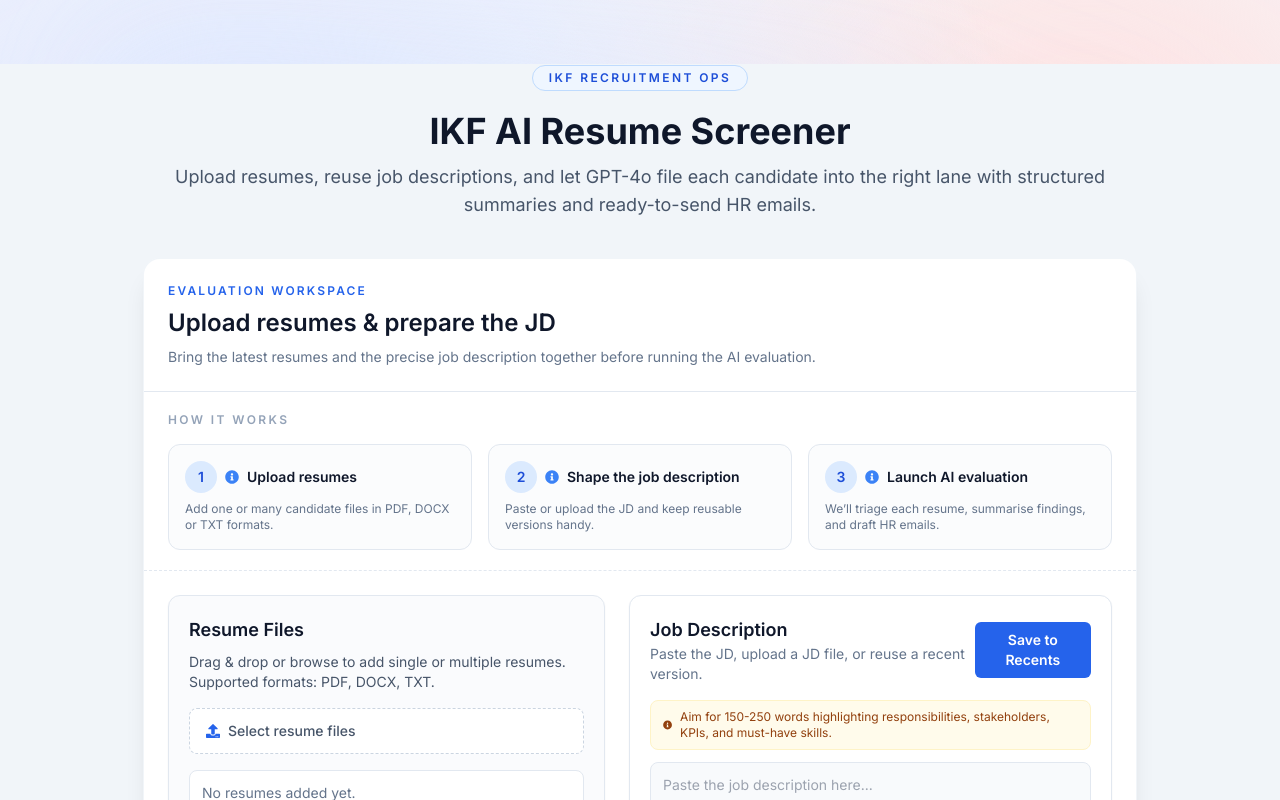
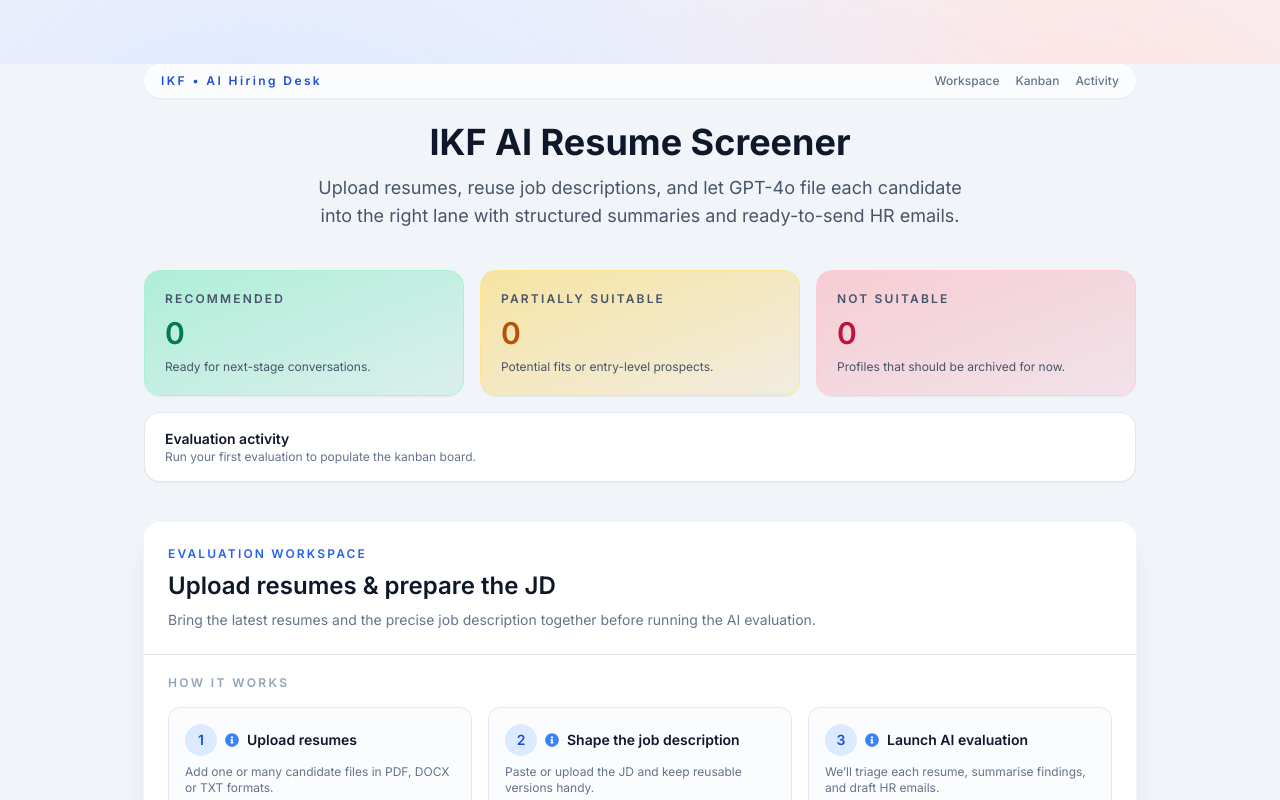
Before and after one commit to surajikf/ikf-ai-resume-screener, a Next.js app: page / in a window 1280 px wide. Shown: the top 800 px of the page. Built offline with nearby package versions, Linux system fonts and the light colour scheme.

Commit message:
feat: add dashboard summary and navigation polish

```diff
--- /dev/null
+++ b/src/components/StatusSummary.jsx
@@ -0,0 +1,53 @@
+const summaryConfig = [
+  {
+    key: "Recommended",
+    title: "Recommended",
+    description: "Ready for next-stage conversations.",
+    accent: "from-emerald-300/50 to-emerald-500/10 text-emerald-700 border-emerald-200",
+  },
+  {
+    key: "Partially Suitable",
+    title: "Partially Suitable",
+    description: "Potential fits or entry-level prospects.",
+    accent: "from-amber-300/50 to-amber-500/10 text-amber-700 border-amber-200",
+  },
+  {
+    key: "Not Suitable",
+    title: "Not Suitable",
+    description: "Profiles that should be archived for now.",
+    accent: "from-rose-300/50 to-rose-500/10 text-rose-700 border-rose-200",
+  },
+];
+
+const StatusSummary = ({ counts, lastEvaluated }) => {
+  return (
+    <section className="grid gap-4 md:grid-cols-[1fr_1fr_1fr]">
+      {summaryConfig.map((item) => (
+        <article
+          key={item.key}
+          className={`flex flex-col gap-2 rounded-2xl border bg-gradient-to-br ${item.accent} px-5 py-5 shadow-sm`}
+        >
+          <p className="text-xs font-semibold uppercase tracking-[0.18em] text-slate-600">
+            {item.title}
+          </p>
+          <p className="text-3xl font-semibold">
+            {counts[item.key] ?? 0}
+          </p>
+          <p className="text-xs text-slate-600">{item.description}</p>
+        </article>
+      ))}
+      <article className="md:col-span-3 flex items-start justify-between rounded-2xl border border-slate-200 bg-white px-5 py-4 text-sm text-slate-600 shadow-sm">
+        <div>
+          <p className="font-semibold text-slate-900">Evaluation activity</p>
+          <p className="text-xs text-slate-500">
+            {lastEvaluated
+              ? `Latest summary generated at ${new Date(lastEvaluated).toLocaleString()}`
+              : "Run your first evaluation to populate the kanban board."}
+          </p>
+        </div>
+      </article>
+    </section>
+  );
+};
+
+export default StatusSummary;
--- a/src/pages/index.js
+++ b/src/pages/index.js
@@ -4,6 +4,7 @@
 import UploadPanel from "@/components/UploadPanel";
 import JiraBoard from "@/components/JiraBoard";
 import EvaluationModal from "@/components/EvaluationModal";
+import StatusSummary from "@/components/StatusSummary";
 import {
   saveJD,
   getJDs,
@@ -159,6 +160,20 @@
   };
 
   const boardEvaluations = useMemo(() => evaluations, [evaluations]);
+  const verdictCounts = useMemo(() => {
+    return evaluations.reduce(
+      (acc, evaluation) => {
+        const verdictKey = evaluation.verdict || "Not Suitable";
+        acc[verdictKey] = (acc[verdictKey] || 0) + 1;
+        return acc;
+      },
+      { Recommended: 0, "Partially Suitable": 0, "Not Suitable": 0 },
+    );
+  }, [evaluations]);
+  const latestEvaluationTime = useMemo(
+    () => evaluations[0]?.createdAt || null,
+    [evaluations],
+  );
 
   return (
     <>
@@ -168,19 +183,37 @@
       <main className={`relative min-h-screen bg-slate-100 ${inter.className}`}>
         <div className="pointer-events-none absolute inset-x-0 top-0 -z-10 mx-auto h-[520px] max-w-5xl bg-gradient-to-br from-blue-100 via-transparent to-purple-100 opacity-70 blur-3xl" />
 
-        <header className="mx-auto mb-10 mt-12 max-w-5xl px-4 text-center sm:mt-16">
-          <span className="inline-flex items-center gap-2 rounded-full border border-blue-200 bg-blue-50 px-4 py-1 text-xs font-semibold uppercase tracking-[0.2em] text-blue-700">
-            IKF Recruitment Ops
-          </span>
-          <h1 className="mt-5 text-3xl font-bold text-slate-900 sm:text-4xl">
-            IKF AI Resume Screener
-          </h1>
-          <p className="mt-3 text-base text-slate-600 sm:text-lg">
-            Upload resumes, reuse job descriptions, and let GPT-4o file each candidate into the right lane with structured summaries and ready-to-send HR emails.
-          </p>
+        <header className="mx-auto mb-10 mt-12 flex w-full max-w-5xl flex-col gap-6 px-4 sm:mt-16">
+          <nav className="flex items-center justify-between rounded-full border border-white/60 bg-white/70 px-4 py-2 text-xs text-slate-500 shadow-sm backdrop-blur">
+            <span className="font-semibold tracking-[0.2em] text-blue-700">
+              IKF • AI Hiring Desk
+            </span>
+            <span className="hidden gap-4 font-medium text-slate-500 sm:flex">
+              <a href="#workspace" className="hover:text-blue-600">
+                Workspace
+              </a>
+              <a href="#board" className="hover:text-blue-600">
+                Kanban
+              </a>
+              <a href="#activity" className="hover:text-blue-600">
+                Activity
+              </a>
+            </span>
+          </nav>
+          <div className="flex flex-col gap-3 text-center">
+            <h1 className="text-3xl font-bold text-slate-900 sm:text-4xl">
+              IKF AI Resume Screener
+            </h1>
+            <p className="mx-auto max-w-2xl text-base text-slate-600 sm:text-lg">
+              Upload resumes, reuse job descriptions, and let GPT-4o file each candidate into the right lane with structured summaries and ready-to-send HR emails.
+            </p>
+          </div>
         </header>
 
-        <div className="mx-auto flex max-w-5xl flex-col gap-10 px-4 pb-16">
+        <div className="mx-auto flex w-full max-w-5xl flex-col gap-10 px-4 pb-16">
+          <div id="activity" className="flex flex-col gap-4">
+            <StatusSummary counts={verdictCounts} lastEvaluated={latestEvaluationTime} />
+          </div>
           <UploadPanel
             jobDescription={jobDescription}
             onJobDescriptionChange={setJobDescription}
@@ -195,7 +228,7 @@
             loading={loading}
           />
 
-          <section className="flex flex-col gap-4">
+          <section id="board" className="flex flex-col gap-4">
             {globalError && (
               <p className="rounded-md border border-red-200 bg-red-50 px-4 py-3 text-sm text-red-600">
                 {globalError}
```
